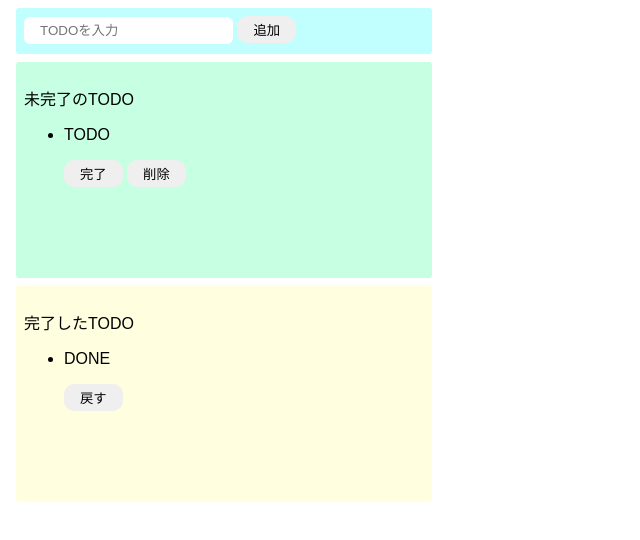
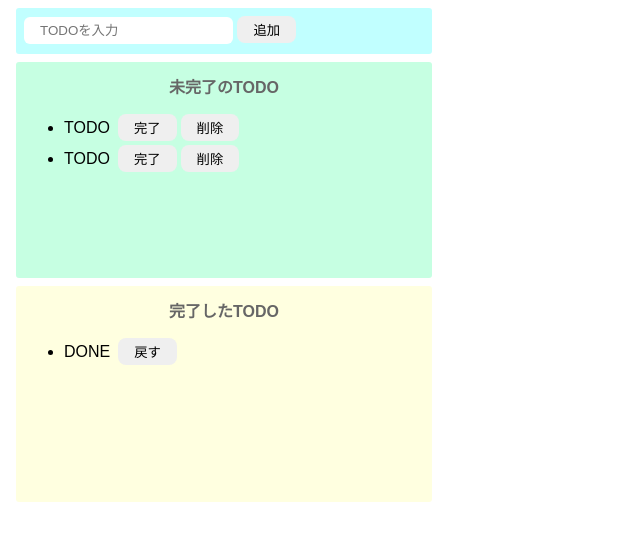
Before and after one commit to hama-shu/todo-js, a website built with Parcel: page src/index.html in a window 1280 px wide. Shown: the whole page, without its empty margins (0-640 px from the left). Built offline with nearby package versions, Linux system fonts and the light colour scheme.

Commit message:
css: スタイリング完了

```diff
--- a/src/index.html
+++ b/src/index.html
@@ -6,29 +6,32 @@
   </head>
 
   <body>
-    <div class = "input-area">
+    <div class="input-area">
       <input placeholder="TODOを入力"/>
       <button>追加</button>
     </div>
-    <div class = "incomplete-area">
-      <p>未完了のTODO</p>
+    <div class="incomplete-area">
+      <p class="title">未完了のTODO</p>
       <ul>
-        <li>
-          <div>
-            <p>TODO</p>
+          <div class="list-row">
+            <li>TODO</li>
             <button>完了</button>
             <button>削除</button>
           </div>
-        </li>
+          <div class="list-row">
+            <li>TODO</li>
+            <button>完了</button>
+            <button>削除</button>
+          </div>
       </ul>
     </div>
-    <div class = "complete-area">
-      <p>完了したTODO</p>
+    <div class="complete-area">
+      <p class="title">完了したTODO</p>
       <ul>
-        <li>
-          <p>DONE</p>
-          <button>戻す</button>
-        </li>
+          <div class="list-row">
+            <li>DONE</li>
+            <button>戻す</button>
+          </div>
       </ul>
     </div>
     <script src="./index.mjs" type="module"></script>
--- a/src/styles.css
+++ b/src/styles.css
@@ -10,7 +10,8 @@ input {
 }
 
 button {
-  border-radius: 10px;
+  margin-right: 4px;
+  border-radius: 8px;
   border: none;
   padding: 4px 16px;
 }
@@ -19,6 +20,10 @@ button:hover {
   background-color: #ff7fff;
   color: #fff;
   cursor: pointer;
+}
+
+li {
+  margin-right: 8px;
 }
 
 .input-area {
@@ -47,3 +52,17 @@ button:hover {
   margin: 8px;
   border-radius: 3px;
 }
+
+.title {
+  text-align: center;
+  margin-top: 4px;
+  font-weight: bold;
+  color: #666;
+}
+
+.list-row {
+  display: flex;
+  align-items: center;
+  padding-bottom: 4px;
+  padding-right: 4px;
+}
```
Also changed, not shown: .codesandbox/tasks.json.
